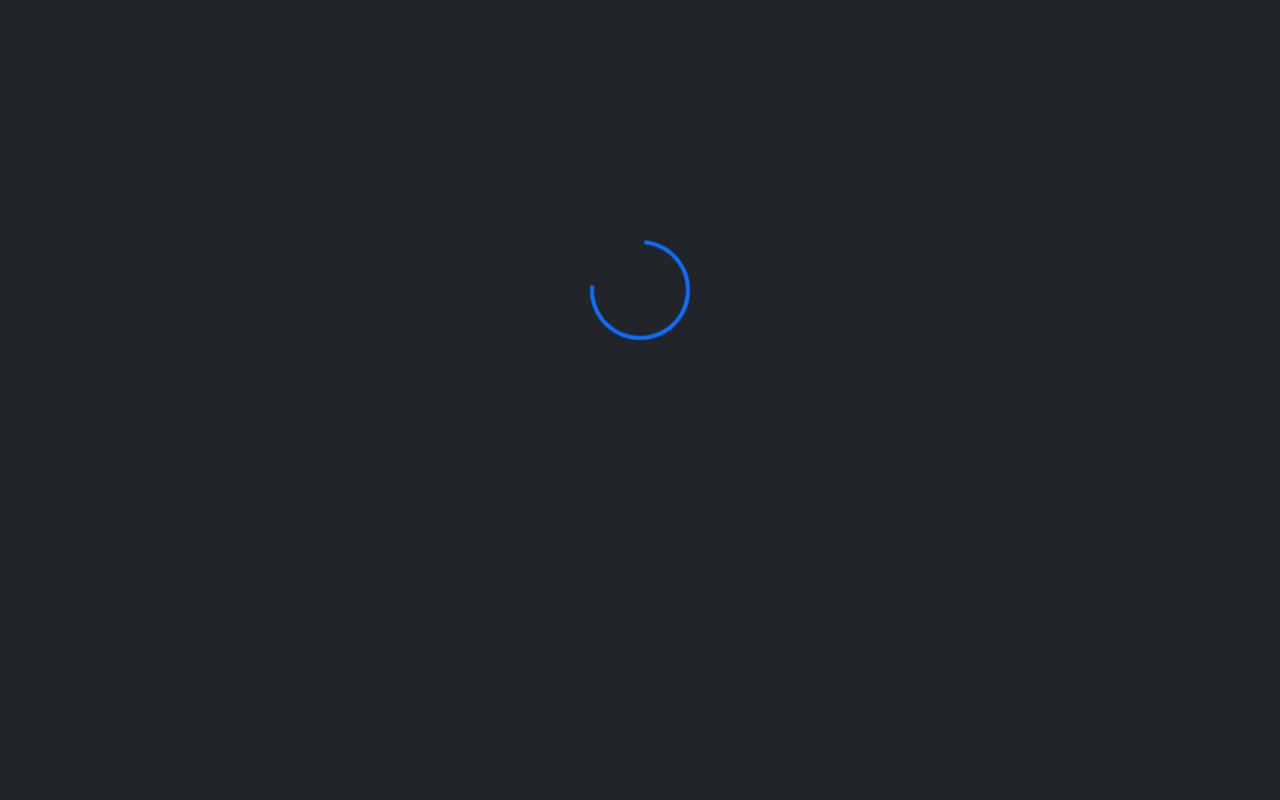
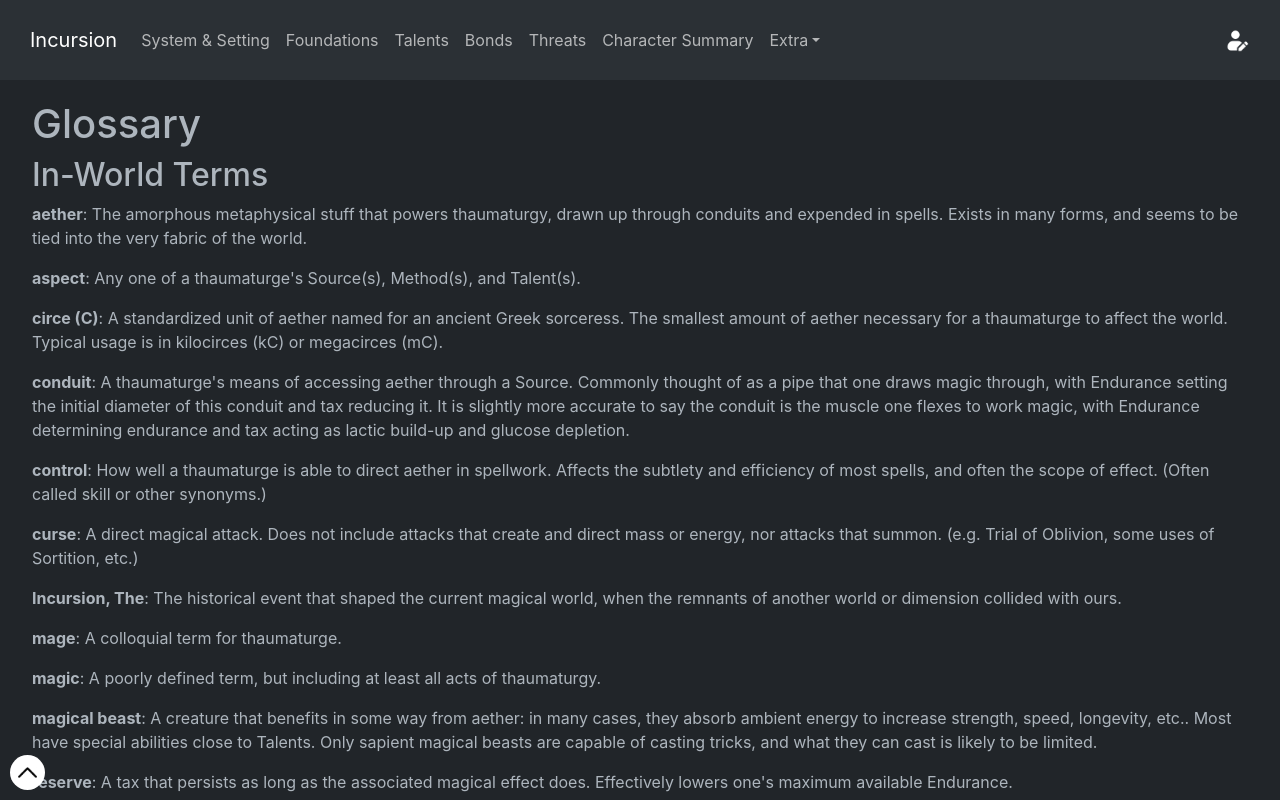
Before and after one commit to jesselatimer/incursion, a React (Create React App) app: page /incursion/glossary in a window 1280 px wide. Before the commit this address had no page. Shown: the top 800 px of the page. Built offline with nearby package versions, Linux system fonts and the light colour scheme.

Commit message:
first draft of a glossary

```diff
--- /dev/null
+++ b/src/components/Glossary.tsx
@@ -0,0 +1,27 @@
+import { Container } from 'react-bootstrap';
+import '../css/Static.css';
+import { CYOA_TERMS, IN_WORLD_TERMS } from '../data/glossary';
+
+export default function Glossary() {
+  return (
+    <Container fluid>
+      <h1>Glossary</h1>
+      <h2>In-World Terms</h2>
+      {Object.entries(IN_WORLD_TERMS).map(([key, value]) => {
+        return (
+          <p>
+            <strong>{key}</strong>: {value}
+          </p>
+        );
+      })}
+      <h2>CYOA Terms</h2>
+      {Object.entries(CYOA_TERMS).map(([key, value]) => {
+        return (
+          <p>
+            <strong>{key}</strong>: {value}
+          </p>
+        );
+      })}
+    </Container>
+  );
+}
--- a/src/components/Navbar.tsx
+++ b/src/components/Navbar.tsx
@@ -1,6 +1,12 @@
 import { useContext, useState } from 'react';
 import { Link } from 'react-router-dom';
-import { Navbar as ReactNavbar, Nav, Image } from 'react-bootstrap';
+import {
+  Navbar as ReactNavbar,
+  Nav,
+  Image,
+  NavDropdown,
+  DropdownItem,
+} from 'react-bootstrap';
 import { DataContext } from './App';
 import { map } from 'lodash';
 import TrueMageModal from './TrueMageModal';
@@ -35,8 +41,15 @@ export default function Navbar() {
             );
           })}
           <Link to="/character" className="nav-link">
-            Character
+            Character Summary
           </Link>
+          <NavDropdown title="Extra">
+            <DropdownItem href="#">
+              <Link to="/glossary" className="nav-link">
+                Glossary
+              </Link>
+            </DropdownItem>
+          </NavDropdown>
         </Nav>
       </ReactNavbar.Collapse>
       <Image
--- /dev/null
+++ b/src/data/glossary.ts
@@ -0,0 +1,59 @@
+export const IN_WORLD_TERMS = {
+  aether:
+    'The amorphous metaphysical stuff that powers thaumaturgy, drawn up through conduits and expended in spells. Exists in many forms, and seems to be tied into the very fabric of the world.',
+  aspect: "Any one of a thaumaturge's Source(s), Method(s), and Talent(s).",
+  'circe (C)':
+    'A standardized unit of aether named for an ancient Greek sorceress. The smallest amount of aether necessary for a thaumaturge to affect the world. Typical usage is in kilocirces (kC) or megacirces (mC).',
+  conduit:
+    "A thaumaturge's means of accessing aether through a Source. Commonly thought of as a pipe that one draws magic through, with Endurance setting the initial diameter of this conduit and tax reducing it. It is slightly more accurate to say the conduit is the muscle one flexes to work magic, with Endurance determining endurance and tax acting as lactic build-up and glucose depletion.",
+  control:
+    'How well a thaumaturge is able to direct aether in spellwork. Affects the subtlety and efficiency of most spells, and often the scope of effect. (Often called skill or other synonyms.)',
+  curse:
+    'A direct magical attack. Does not include attacks that create and direct mass or energy, nor attacks that summon. (e.g. Trial of Oblivion, some uses of Sortition, etc.)',
+  'Incursion, The':
+    'The historical event that shaped the current magical world, when the remnants of another world or dimension collided with ours.',
+  mage: 'A colloquial term for thaumaturge.',
+  magic:
+    'A poorly defined term, but including at least all acts of thaumaturgy.',
+  'magical beast':
+    'A creature that benefits in some way from aether: in many cases, they absorb ambient energy to increase strength, speed, longevity, etc.. Most have special abilities close to Talents. Only sapient magical beasts are capable of casting tricks, and what they can cast is likely to be limited.',
+  reserve:
+    "A tax that persists as long as the associated magical effect does. Effectively lowers one's maximum available Endurance.",
+  tax: 'How a given Source wears out a thaumaturge\'s conduit. Also an abstract “unit” of the the degree of wear on one\'s conduit. (e.g. "That last casting heavily taxed me.")',
+  thaumaturge:
+    'A being with the ability to cast spells, which is known as thaumaturgy. Roughly 1 in 500 humans is a thaumaturge. ~14 million thaumaturges worldwide.',
+  thaumaturgy:
+    'An endowment of magical aspects that include one or more ways to gather aether (Sources); one or more ways to shape aether (Methods); and one or more ways to access specific domains of power (Talents).',
+  tricks:
+    'The general body of spells that thaumaturges can cast without a need for Talents. (Sometimes called "small magic", "lesser magic", or "cantrips", among others.)',
+  'true mage':
+    'A thaumaturge capable of arbitrarily mixing, matching, and acquiring new Sources, Methods, and Talents. Roughly 1 in 2000 thaumaturges is a true mage, ie, there are ~7000 true mages worldwide.',
+  spell:
+    'An individual act of thaumaturgy. Usually a trick or active Talent effect.',
+  'spirit/spiritual':
+    'A category of being including almost all non-corporeal magical entities, and magic or effects that specifically interact with them.',
+};
+
+export const CYOA_TERMS = {
+  Foundations:
+    'Potential, Sources, and Methods. The necessary elements of thaumaturgy.',
+  Potential:
+    "A combination of a thaumaturge's Power and Endurance, the raw ability to channel aether. Though slightly inaccurate, it is helpful to think of casting magic like working any other muscle, and Potential is a measure of that strength.",
+  Power:
+    'If casting magic is like flexing a muscle, Power represents fast-twitch strength, the amount of force a thaumaturge can bring to bear in a single casting. Just as a stronger person requires less effort to lift a given weight, more Power improves the efficiency of drawing aether, decreasing the amount of tax incurred for using a given amount.',
+  Endurance:
+    "Endurance represents a thaumaturge's magical endurance. Or, if casting magic is like flexing a muscle, some combination of slow-twitch strength and cardiovascular health. Specific mechanics vary by Source.",
+  Source:
+    "A means by which a thaumaturge draws aether. A part of one's magical essence that acts as an interface with specific flavors of aether. e.g. Arcane Font, Necrophage, etc.",
+  Method:
+    'A means by which a thaumaturge transforms aether into spells. e.g. Pyromancer, Wizard, etc..',
+  Talent:
+    "A magical aspect intrinsic to a person's thaumaturgy that allows them to cast a specific kind of magic that those without the Talent cannot. e.g. Sortition, Master of Death.",
+  Bond: 'An advantageous mystical connection with a person, power, thing, or organization.',
+  Ally: 'An individual practically fated to be a boon companion and ally.',
+  Contact:
+    'An especially favorably disposed organization, person, or power; lacking the greater loyalty of an Ally.',
+  Pact: 'A (typically permanent) contract or bond to a supernatural power.',
+  Artifact: 'Special magical items, often unique results of the Incursion.',
+  Threats: 'A special, defined hazard or challenge afflicting the world.',
+};
--- a/src/index.tsx
+++ b/src/index.tsx
@@ -17,6 +17,7 @@ import Setting from './components/Setting';
 import Home from './components/Home';
 import CharacterPage from './components/CharacterPage';
 import { Spinner } from 'react-bootstrap';
+import Glossary from './components/Glossary';
 
 async function loader() {
   return await getDataFromImport();
@@ -58,6 +59,10 @@ const router = createBrowserRouter(
           path: '/character',
           element: <CharacterPage />,
         },
+        {
+          path: '/glossary',
+          element: <Glossary />,
+        },
       ],
     },
   ],
```
